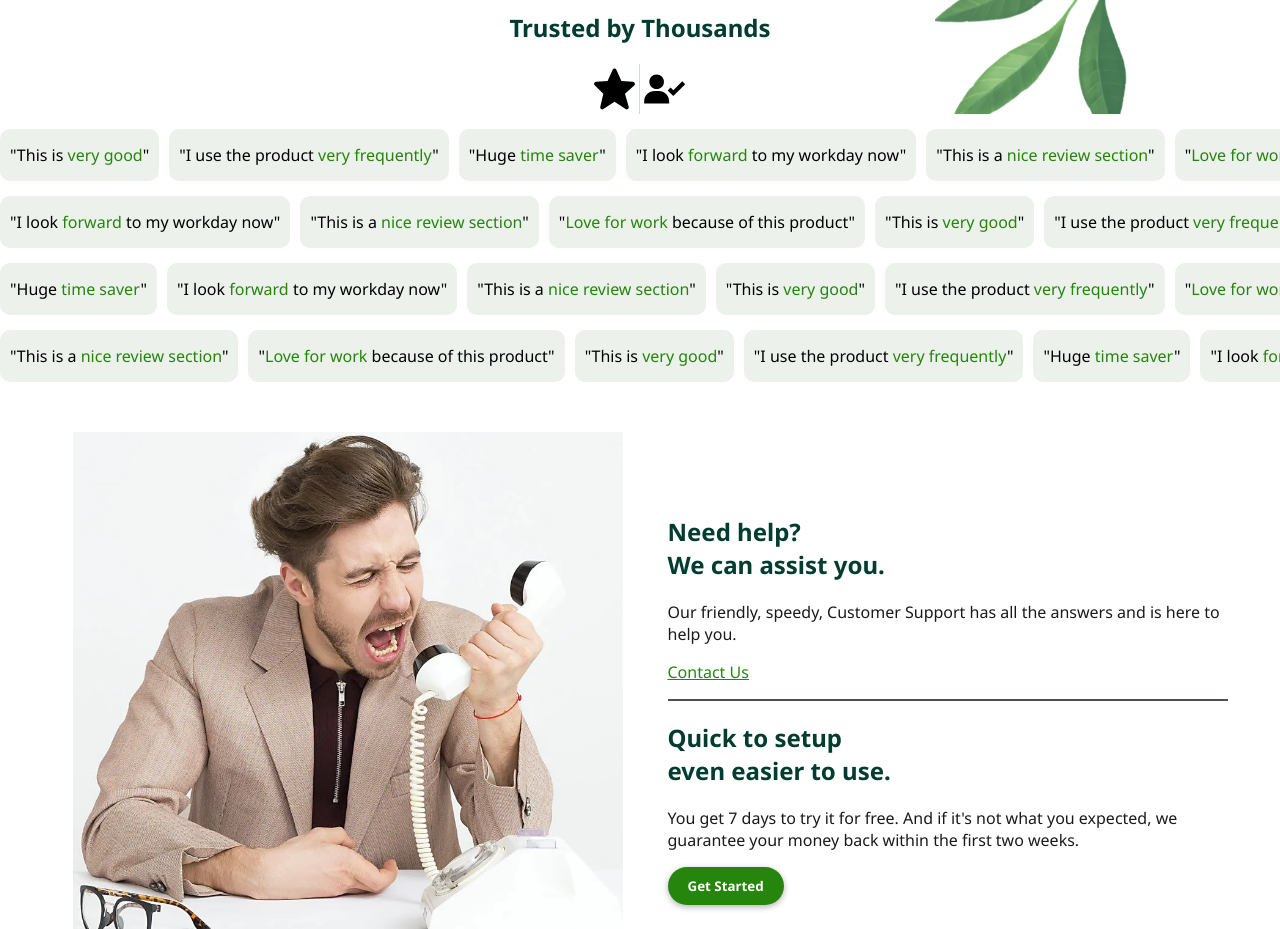
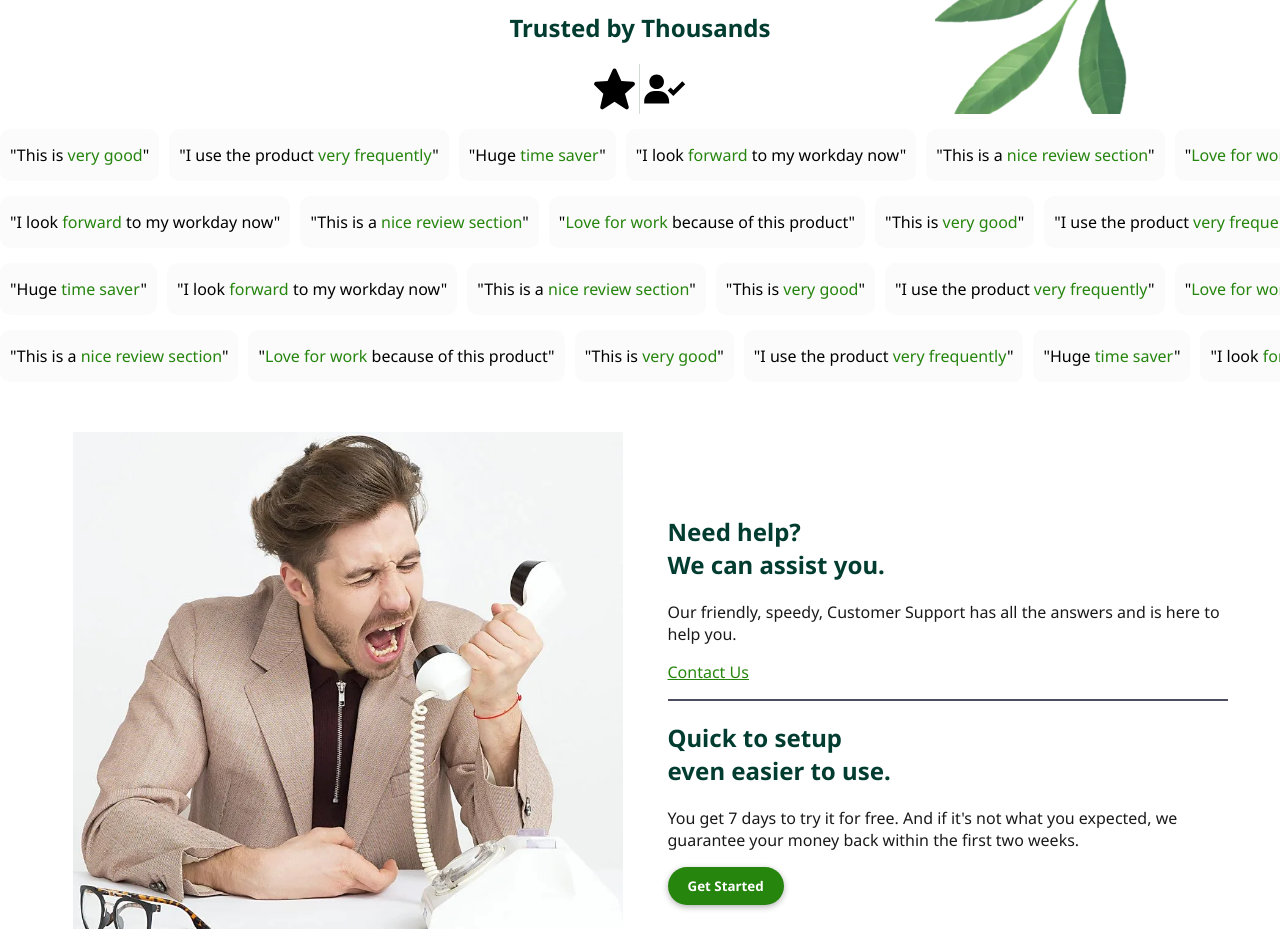
Before and after one commit to DavidBThomp/Frontend-Practice, a plain HTML site: page Bonsai/index.html in a window 1280 px wide. Shown: the part 1720-2649 px from the top of the page. Drawn offline with Linux system fonts and the light colour scheme.

Commit message:
Acessiblity Touchup

```diff
--- a/Bonsai/style.css
+++ b/Bonsai/style.css
@@ -437,7 +437,7 @@ nav button {
 .review {
     padding: 10px 5px;
     border-radius: 10px;
-    background-color: #ecf1ec;
+    background-color: #fbfbfb;
 }
 
 .review>p {
```
